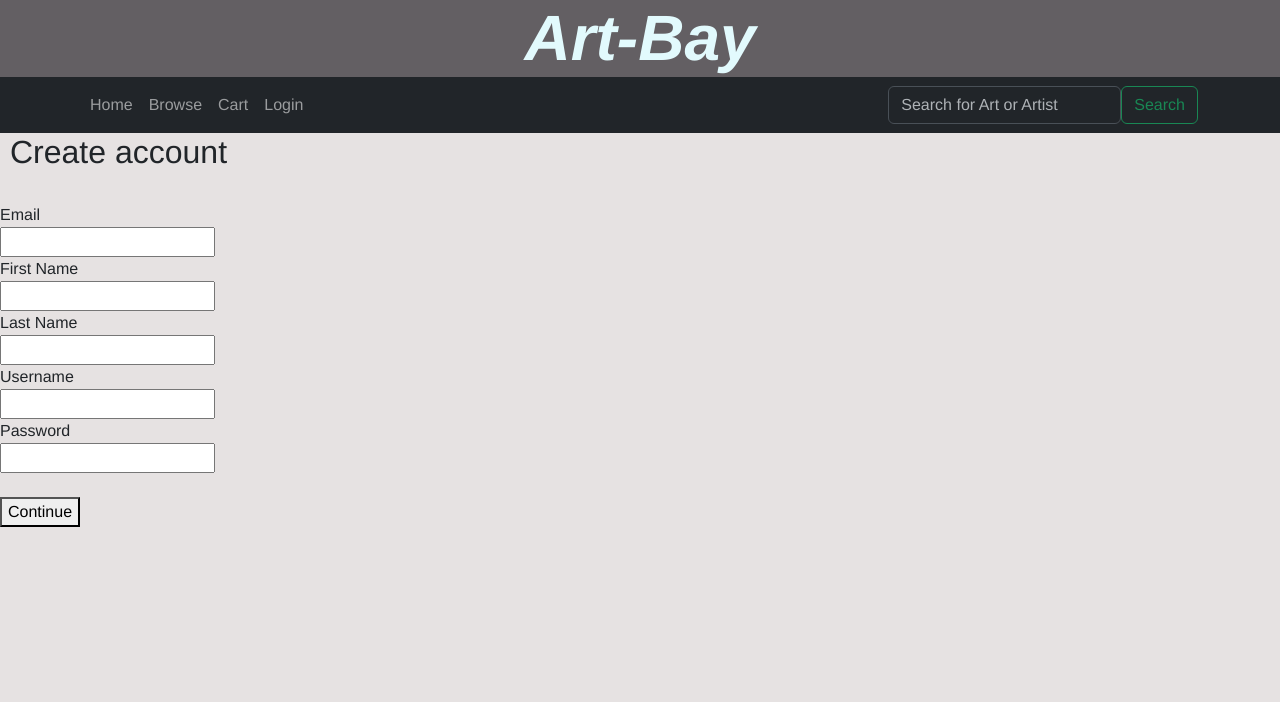
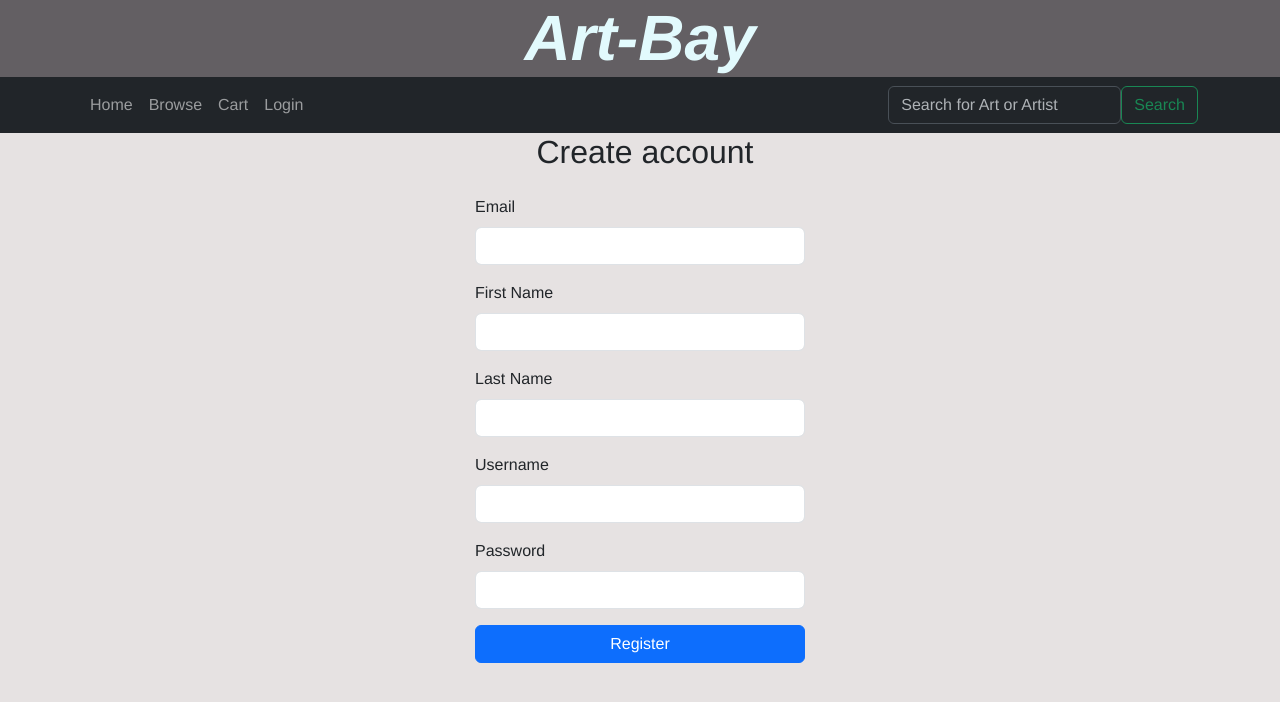
Before and after one commit to ngolebiewski/Art-Bay-v2, a React (Vite) app: page /register in a window 1280 px wide. Shown: the top 702 px of the page. Built offline with nearby package versions, Linux system fonts and the light colour scheme; a web font is replaced by a local one.

Commit message:
added bootstrap to login and register

```diff
--- a/src/client/LoginForm.jsx
+++ b/src/client/LoginForm.jsx
@@ -1,6 +1,7 @@
 import React, { useState } from "react";
 import { Link, useNavigate } from "react-router-dom";
 import axios from 'axios';
+import 'bootstrap/dist/css/bootstrap.min.css';
 
 const LoginForm = ({ setToken }) => {
   const [username, setUsername] = useState("");
@@ -33,38 +34,42 @@
   };
 
   return (
-    <>
-      <h2>Sign In</h2>
+    <div className="d-flex justify-content-center align-items-start vh-100">
+      <div className="w-100" style={{ maxWidth: '330px', marginTop: '0px' }}>
+        <h2 className="text-center mb-4">Login</h2>
         <form onSubmit={handleLogin}>
-        <label>
-          Username
-          <br />
+          <div className="mb-3">
+            <label htmlFor="username" className="form-label">Username</label>
             <input
               type="text"
+              id="username"
+              className="form-control"
               value={username}
               onChange={(e) => setUsername(e.target.value)}
               required
             />
-        </label>
-        <br />
-        <label>
-          Password
-          <br />
+          </div>
+          <div className="mb-3">
+            <label htmlFor="password" className="form-label">Password</label>
             <input
               type="password"
+              id="password"
+              className="form-control"
               value={password}
               onChange={(e) => setPassword(e.target.value)}
               required
             />
-        </label>
-        <br />
-        <button type="submit">Login!</button>
-        <p>New to ArtBay?</p>
-        <Link to="/register">
-          <button type="button">Register!</button>
-        </Link>
+          </div>
+          <div className="d-grid gap-2">
+            <button type="submit" class="btn btn-primary">Login</button>
+          </div>
+          <p className="text-center mt-3">New to ArtBay?</p>
+          <div className="d-grid gap-2">
+            <Link to="/register" class="btn btn-info">Register</Link>
+          </div>
         </form>
-    </>
+      </div>
+    </div>
   );
 };
 
--- a/src/client/Register.jsx
+++ b/src/client/Register.jsx
@@ -1,6 +1,7 @@
 import React, { useState } from "react";
 import { useNavigate } from "react-router-dom";
 import axios from "axios";
+import 'bootstrap/dist/css/bootstrap.min.css';
 
 const Register = () => {
   const navigate = useNavigate();
@@ -25,79 +26,83 @@
 
       const token = response.data.token;
       localStorage.setItem("TOKEN", token);
-      navigate("/welcome");
+      navigate("/");
     } catch (error) {
       console.error("Error - Could Not Register New User", error);
     }
   };
 
   return (
-    <>
-      <h2>Create account</h2>
-      <br />
+    <div className="d-flex justify-content-center align-items-start vh-100">
+      <div className="w-100" style={{ maxWidth: '330px', marginTop: '0px' }}>
+        <h2 className="text-center mb-4">Create account</h2>
         <form onSubmit={handleRegistrationSubmit}>
-        <label>
-          Email
-          <br />
+          <div className="mb-3">
+            <label htmlFor="email" className="form-label">Email</label>
             <input
               type="email"
+              id="email"
+              className="form-control"
               value={email}
               onChange={(e) => setEmail(e.target.value)}
               required
             />
-        </label>
-        <br />
+          </div>
 
-        <label>
-          First Name
-          <br />
+          <div className="mb-3">
+            <label htmlFor="firstName" className="form-label">First Name</label>
             <input
               type="text"
+              id="firstName"
+              className="form-control"
               value={firstName}
               onChange={(e) => setFirstName(e.target.value)}
               required
             />
-        </label>
-        <br />
+          </div>
 
-        <label>
-          Last Name
-          <br />
+          <div className="mb-3">
+            <label htmlFor="lastName" className="form-label">Last Name</label>
             <input
               type="text"
+              id="lastName"
+              className="form-control"
               value={lastName}
               onChange={(e) => setLastName(e.target.value)}
               required
             />
-        </label>
-        <br />
+          </div>
 
-        <label>
-          Username <br />
+          <div className="mb-3">
+            <label htmlFor="username" className="form-label">Username</label>
             <input
               type="text"
+              id="username"
+              className="form-control"
               value={username}
               onChange={(e) => setUsername(e.target.value)}
               required
             />
-        </label>
-        <br />
+          </div>
 
-        <label>
-          Password
-          <br />
+          <div className="mb-3">
+            <label htmlFor="password" className="form-label">Password</label>
             <input
               type="password"
+              id="password"
+              className="form-control"
               value={password}
               onChange={(e) => setPassword(e.target.value)}
               required
             />
-        </label>
-        <br />
-        <br />
-        <button type="submit">Continue</button>
+          </div>
+
+          <div className="d-grid gap-2">
+            <button type="submit" className="btn btn-primary">Register</button>
+          </div>
         </form>
-    </>
+      </div>
+    </div>
   );
 };
 
```
Lines whose indentation alone changed are shown as unchanged.
